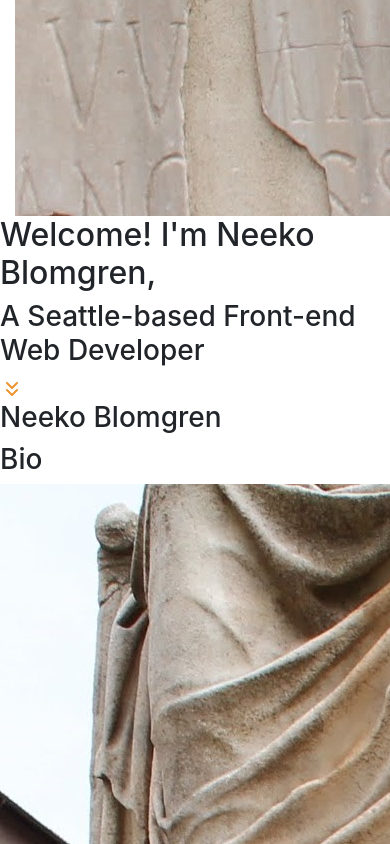
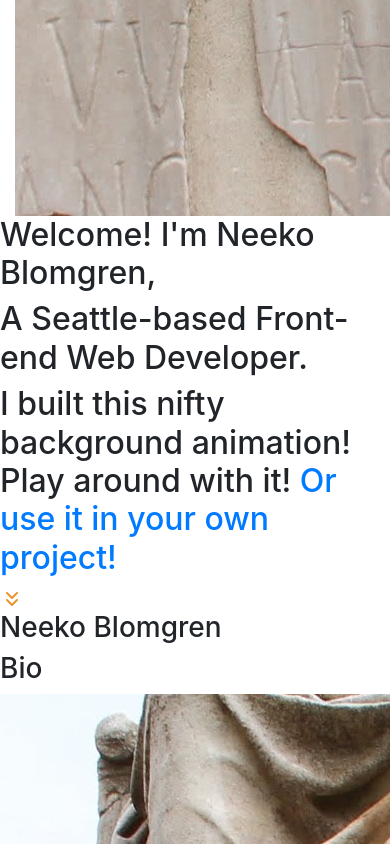
Before and after one commit to neekode/portfolio-v3, a React app: page / in a window 390 px wide. Shown: the part 2684-3528 px from the top of the page. Built offline with nearby package versions, Linux system fonts and the light colour scheme.

Commit message:
mobile work! seems to be looking nooooot bad. pushing for test though.

```diff
--- a/public/styles/main.css
+++ b/public/styles/main.css
@@ -50,7 +50,6 @@ img {
   -moz-box-shadow: 3px 6px 14px 7px rgba(0, 0, 0, 0.29);
   box-shadow: 3px 6px 14px 7px rgba(0, 0, 0, 0.29);
 }
-
 .box .header {
   font-family: "Montserrat-Regular";
   color: #ED942C;
@@ -60,7 +59,14 @@ img {
 
 .box .sub-header {
   font-family: "Montserrat-Regular";
-    font-size: 0.65rem;
+  font-size: 0.7rem;
+  margin: 0;
+  margin-top: 1vh;
+}
+
+.box .sub-header2 {
+  font-family: "Montserrat-Regular";
+  font-size: 0.5rem;
   margin: 0;
   margin-top: 1vh;
 }
@@ -74,9 +80,16 @@ img {
 }
 
 .introBoxMobile {
-    height: 90vw !important;
+  height: 95vw !important;
   width: 80vw !important;
-    top: 35vw;
+  top: 40vw !important;
+}
+
+@media screen and (min-width: 340px) {
+  .introBoxMobile {
+    height: 85vw !important;
+    top: 30vw !important;
+  }
 }
 
 .boxMobile .header {
@@ -88,7 +101,11 @@ img {
 }
 
 .boxMobile .sub-header {
-    font-size: 1.5rem;
+  font-size: 1.4rem;
+}
+
+.boxMobile .sub-header2 {
+  font-size: 1.25rem;
 }
 
 .boxMobile p {
@@ -121,7 +138,6 @@ img {
   -o-transition: background-color 1s linear;
   transition: background-color 1s linear;
 }
-
 #Background .chev-box {
   position: fixed;
   height: 5vh;
@@ -131,51 +147,44 @@ img {
   background-color: #1F3039;
   border-radius: 10px 10px 10px 10px;
 }
-
 #Background .chev-box img {
   height: 5vh;
   width: 5vh;
 }
-
 #Background .chev-box .left-chev {
   cursor: pointer;
   transition: all 0.3s linear;
   transform: rotate(-90deg);
   margin-left: 0.5vw;
 }
-
 #Background .chev-box .right-chev {
   cursor: pointer;
   transition: all 0.3s linear;
   transform: rotate(90deg);
   margin-left: -0.5vw;
 }
-
 #Background #to-top {
   bottom: calc(40% + 12.5vh);
 }
-
 #Background #to-top .up-chev {
   cursor: pointer;
   transition: all 0.3s linear;
   transform: rotate(180deg);
   margin-top: -0.5vh;
 }
-
 #Background #lower {
   bottom: calc(40% + 5vh);
 }
-
 #Background #lower .down-chev {
   cursor: pointer;
   transition: all 0.3s linear;
   margin-top: 1vh;
 }
-
 #Background .animation-controller {
   z-index: 5000 !important;
   font-family: "Montserrat-Regular";
   position: absolute;
+  width: 15vw;
   color: #F8F9F9;
   background-color: #1F3039;
   -webkit-box-shadow: 3px 6px 14px 7px rgba(0, 0, 0, 0.29);
@@ -189,7 +198,6 @@ img {
   right: 2vw;
   font-size: 0.35rem;
 }
-
 #Background .animation-controller .header {
   font-family: "Montserrat-Regular";
   font-size: 0.35rem;
@@ -204,8 +212,28 @@ img {
   margin-left: 0.5vw;
 }
 
+#Background .animation-controller-mobile {
+  width: 50vw !important;
+  bottom: -15vw;
+  margin-left: 50%;
+  transform: translate(-50%, -50%);
+}
+
+#Background .animation-controller-mobile .header {
+  font-size: 1.2rem;
+}
+
+#Background .animation-controller-mobile div {
+  font-size: 1rem;
+}
+
+#Background .animation-controller-mobile input {
+  width: 75%;
+  font-size: 1rem;
+}
+
 #Background .animation-controller-hidden {
-    right: -24.5vw;
+  right: -80vw;
 }
 
 .NavBar {
@@ -221,7 +249,6 @@ img {
   border-radius: 0;
   background-color: #1F3039;
 }
-
 .NavBar .box .nav-item {
   color: #F8F9F9;
   cursor: pointer;
@@ -231,7 +258,6 @@ img {
   width: 100%;
   height: 5vh;
 }
-
 .NavBar .box .nav-item-active {
   border-right: 1px solid white;
   border-bottom: 1px solid white;
@@ -242,11 +268,10 @@ img {
   width: 100%;
   height: 5vh;
 }
-
 .NavBar-mobile .nav-item {
   width: 20% !important;
   float: left;
-    font-size: 1rem !important;
+  font-size: 1.4rem !important;
 }
 
 .NavBar-hidden {
@@ -256,38 +281,32 @@ img {
 .Intro {
   position: relative;
 }
-
 .Intro .box {
-    width: 50vw;
-    height: 25vh;
-    padding: 1vw;
+  width: 60vw;
+  height: 17.5vw;
+  padding: 2.5vw;
 }
-
 .Intro .box .header {
   color: #F8F9F9;
+  font-size: 1.2rem;
 }
-
 .Intro .box .chevron-box .down-chevs {
   margin: 30px;
   width: 3vw;
 }
-
 .Intro .box .chevron-box-mobile .down-chevs {
   margin: 3vw;
   width: 7vw;
 }
-
 .Intro .box #profile-picture img {
   width: 50vw;
   margin: 2.5vw;
   margin-top: 2vh;
 }
-
 .Intro .box #profile-picture div {
   font-size: 0.6em;
   margin: auto;
 }
-
 .Intro #neeko-blomgren {
   color: #ED942C;
 }
@@ -301,27 +320,22 @@ img {
   top: 6.5vh;
   height: 80vh;
 }
-
 #About .box h3 {
   padding-top: 2.5vh;
 }
-
 #About .header {
   display: inline-block;
   text-align: center !important;
 }
-
 #About #profile-picture img {
   width: 80%;
   margin: 5%;
   margin-top: 2vh;
 }
-
 #About #profile-picture div {
   font-size: 0.6em;
   margin: auto;
 }
-
 #About #about-content p {
   font-size: 0.5em;
   width: 80%;
@@ -329,21 +343,18 @@ img {
   margin-top: 2vh;
   margin-bottom: 5vh;
 }
-
 #About #about-content .inner-emblem-text {
   font-size: 1em;
   padding-top: 8vh !important;
   width: 15vw;
   line-height: 1.2;
 }
-
 #About #about-content .content-section .emblem {
   z-index: 5;
   height: 10vw;
   font-size: 0.8rem;
   background-color: #323A6A;
 }
-
 #About #about-content .content-section .subEmblem {
   z-index: 4;
   height: 10vw;
@@ -352,11 +363,9 @@ img {
   font-size: 0.4rem;
   background-color: #323A6A;
 }
-
 #About #about-content .content-section .subEmblem div {
   padding-top: 10.5vh !important;
 }
-
 #About #about-content .content-section .shown {
   margin-top: -9vh !important;
 }
@@ -381,29 +390,24 @@ img {
   left: 50px;
   top: 50px;
 }
-
 #Experience .box {
   top: 2.5vh;
   background-color: transparent;
 }
-
 #Experience .box h2 {
   position: absolute;
   margin-top: 4.5vh;
   z-index: 55;
 }
-
 #Experience .box #experience-content {
   margin-top: 1vh !important;
   margin: 0;
 }
-
 #Experience .box #experience-content .experience-section {
   background-color: #1F3039;
   transition: all 300ms linear;
   border-radius: 7px;
 }
-
 #Experience .box #experience-content .experience-section:hover {
   z-index: 50;
   /* Box shadow generated with https://www.cssmatic.com/box-shadow */
@@ -411,7 +415,6 @@ img {
   -moz-box-shadow: 0px 11px 17px 12px rgba(0, 0, 0, 0.5);
   box-shadow: 0px 11px 17px 12px rgba(0, 0, 0, 0.5);
 }
-
 #Experience .box #experience-content .experience-section:active {
   z-index: 50;
   transition: all 50ms linear;
@@ -420,25 +423,21 @@ img {
   -moz-box-shadow: none;
   box-shadow: none;
 }
-
 #Experience .box #experience-content h3 {
   margin-top: 7.5vh;
 }
-
 #Experience .box #experience-content .content-section {
   height: 70vh;
   margin: 1vw;
   margin-top: 2.5vh;
   pointer-events: none;
 }
-
 #Experience .box #experience-content .content-section .emblem {
   height: 20vh;
   font-size: 0.6em;
   margin: 1vw;
   background-color: #3D5179;
 }
-
 .Background-Experience {
   background-color: #3D5179;
   font-family: "Montserrat-Regular";
--- a/src/components/Content.js
+++ b/src/components/Content.js
@@ -14,7 +14,7 @@ function Content() {
     const {setScrollY, setIsMobile} = useContext(ThemeContext);
     const handleScroll = (e) => setScrollY(window.scrollY);
     const handleResize = (e) => {
-        if (window.outerWidth > 700) {
+        if (window.outerWidth > 800) {
             setIsMobile(false)
         } else {
             setIsMobile(true)
--- a/src/components/ControllerRenderer.js
+++ b/src/components/ControllerRenderer.js
@@ -6,7 +6,7 @@ import downChev from "../assets/chevron-down.svg";
 import {ThemeContext} from "../scripts/context";
 
 function ControllerRenderer(props) {
-    const {scrollY} = useContext(ThemeContext);
+    const {scrollY, isMobile} = useContext(ThemeContext);
     const {setBallpitVars, ballpitVars, handleRandomize, handleRender} = props;
     const [ballpitControllerVisible, setBallpitControllerVisible] =
         useState(false);
@@ -24,7 +24,7 @@ function ControllerRenderer(props) {
     };
 
     return (
-        <div id="Controller">
+        <div id="Controller" className={``}>
             {/*    //TODO: Fix? do we want these?  <AnchorLink href="#Intro">*/}
             {/*  <span id="to-top" className="chev-box">*/}
             {/*    <img*/}
@@ -61,11 +61,7 @@ function ControllerRenderer(props) {
       </span>
 
             <div
-                className={
-                    scrollY < 50 || ballpitControllerVisible
-                        ? "animation-controller"
-                        : "animation-controller animation-controller-hidden"
-                }
+                className={`animation-controller ${scrollY < 50 || ballpitControllerVisible ? '' : 'animation-controller-hidden'} ${isMobile ? 'animation-controller-mobile' : ''}`}
             >
                 <span className="header"> Animation Controller</span>
                 <div> Amount</div>
--- a/src/components/Intro.js
+++ b/src/components/Intro.js
@@ -25,12 +25,16 @@ function Intro() {
                 <div id="profile-picture" className={`col-md-4 ${isMobile ? '' : 'unshown'}`}>
                     <img className=" hexagon" alt="down chevs" src={profilePic}/>
                 </div>
-                <h2 id="intro-header" className="header">
+                <h2 className="header">
                     Welcome! I'm <span id="neeko-blomgren">Neeko Blomgren</span>,
                 </h2>
-                <h3 id="intro-sub-header" className="sub-header">
-                    A Seattle-based Front-end Web Developer
-                </h3>
+                <h2 className="sub-header">
+                    A Seattle-based Front-end Web Developer.
+                </h2>
+                <h2 className="sub-header2">
+                    I built this nifty background animation! Play around with it! <a href=""> Or use it in your own
+                    project!</a>
+                </h2>
 
                 <div className={`chevron-box ${isMobile ? 'chevron-box-mobile' : ''}`}>
                     <AnchorLink href="#About">
--- a/src/sass/main.scss
+++ b/src/sass/main.scss
@@ -111,7 +111,14 @@ img {
 
   .sub-header {
     font-family: $main-font;
-    font-size: 0.65rem;
+    font-size: 0.7rem;
+    margin: 0;
+    margin-top: 1vh;
+  }
+
+  .sub-header2 {
+    font-family: $main-font;
+    font-size: 0.5rem;
     margin: 0;
     margin-top: 1vh;
   }
@@ -127,9 +134,15 @@ img {
 }
 
 .introBoxMobile {
-  height: 90vw !important;
+  height: 95vw !important;
   width: 80vw !important;
-  top: 35vw;
+  top: 40vw !important;
+
+  @media screen and (min-width: 340px) {
+    height: 85vw !important;
+    top: 30vw !important;
+
+  }
 }
 
 .boxMobile {
@@ -142,7 +155,11 @@ img {
   }
 
   .sub-header {
-    font-size: 1.5rem;
+    font-size: 1.4rem;
+  }
+
+  .sub-header2 {
+    font-size: 1.25rem;
   }
 
   p {
@@ -235,6 +252,7 @@ img {
     z-index: 5000 !important;
     font-family: $main-font;
     position: absolute;
+    width: 15vw;
 
     color: map-get($global-colors, font);
     background-color: map-get($global-colors, primary);
@@ -267,8 +285,29 @@ img {
     }
   }
 
+  .animation-controller-mobile {
+    width: 50vw !important;
+    bottom: -15vw;
+    margin-left: 50%;
+    transform: translate(-50%, -50%);
+
+    .header {
+      font-size: 1.2rem;
+    }
+
+    div {
+      font-size: 1rem;
+    }
+
+    input {
+      width: 75%;
+      font-size: 1rem;
+    }
+  }
+
   .animation-controller-hidden {
-    right: -24.5vw;
+    right: -80vw;
+    //right: calc(100% -)
   }
 }
 
@@ -312,7 +351,7 @@ img {
   .nav-item {
     width: 20% !important;
     float: left;
-    font-size: 1rem !important;
+    font-size: 1.4rem !important;
   }
 }
 
@@ -325,12 +364,13 @@ img {
   position: relative;
 
   .box {
-    width: 50vw;
-    height: 25vh;
-    padding: 1vw;
+    width: 60vw;
+    height: 17.5vw;
+    padding: 2.5vw;
 
     .header {
-      color: map-get($global-colors, font)
+      color: map-get($global-colors, font);
+      font-size: 1.2rem;
     }
 
     .chevron-box {
```
Also changed, not shown: src/components/About.js (+8 -7 lines), 1 other file (tests, documents, lock files or other folders). Lines whose indentation alone changed are shown as unchanged.
